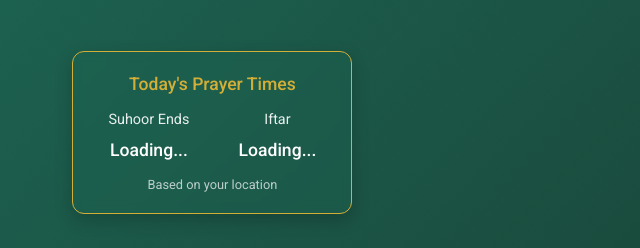
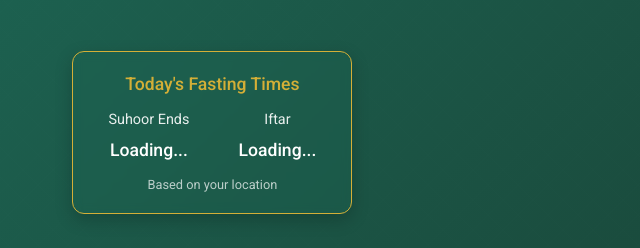
Before and after one commit to Samireye/ask-mo-anything, a website: page public/index.html in a window 1280 px wide. Shown: the part 178-426 px from the top of the page, 607-1247 px from the left. Drawn offline with Linux system fonts and the light colour scheme.

Commit message:
Update Ramadan banner header to 'Today's Fasting Times'

```diff
--- a/public/index.html
+++ b/public/index.html
@@ -1164,7 +1164,7 @@
                 </div>
             </div>
             <div class="prayer-times-container">
-                <div class="prayer-times-header">Today's Prayer Times</div>
+                <div class="prayer-times-header">Today's Fasting Times</div>
                 <div class="prayer-times">
                     <div class="prayer-time">
                         <span class="prayer-name">Suhoor Ends</span>
```
